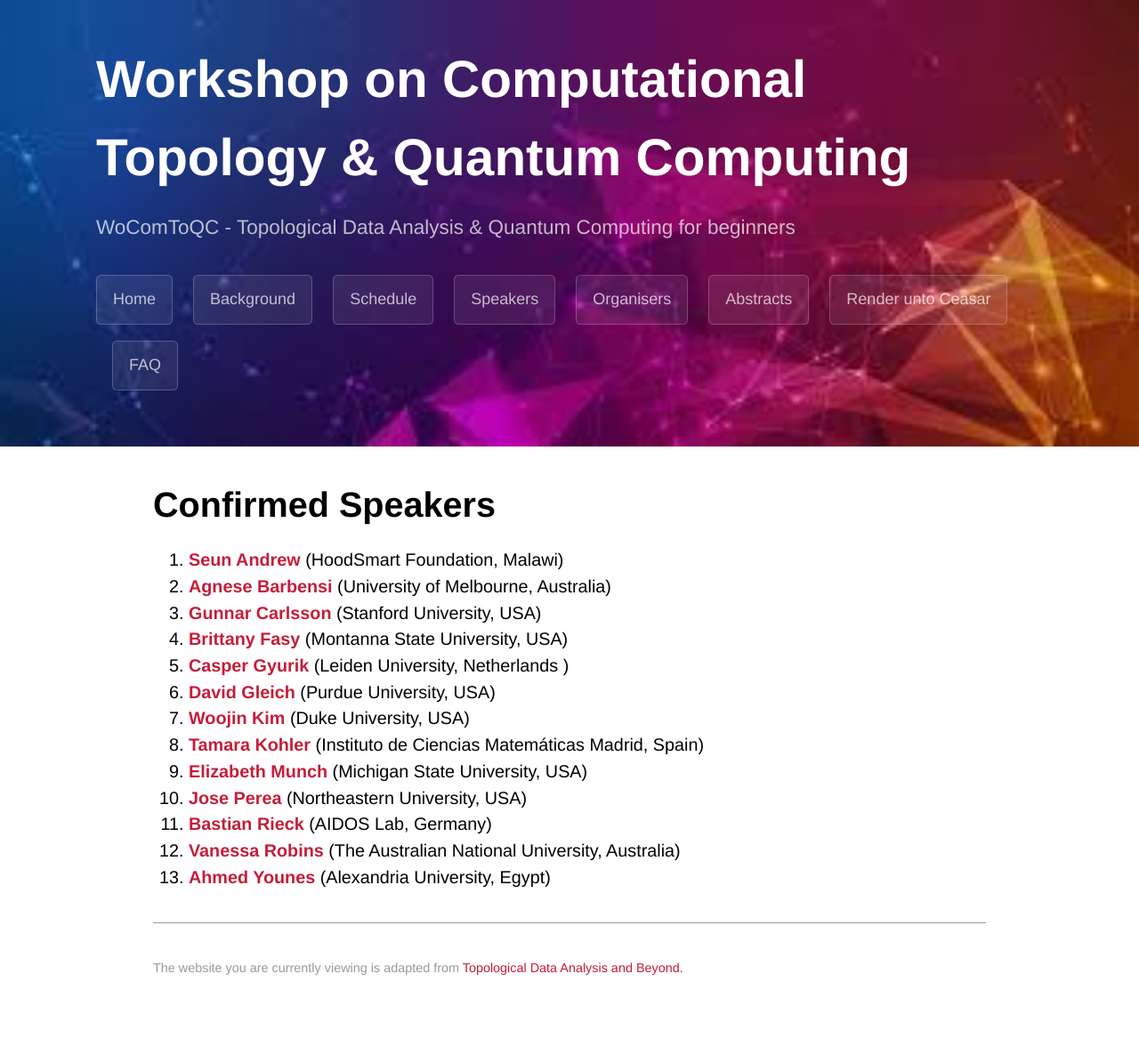
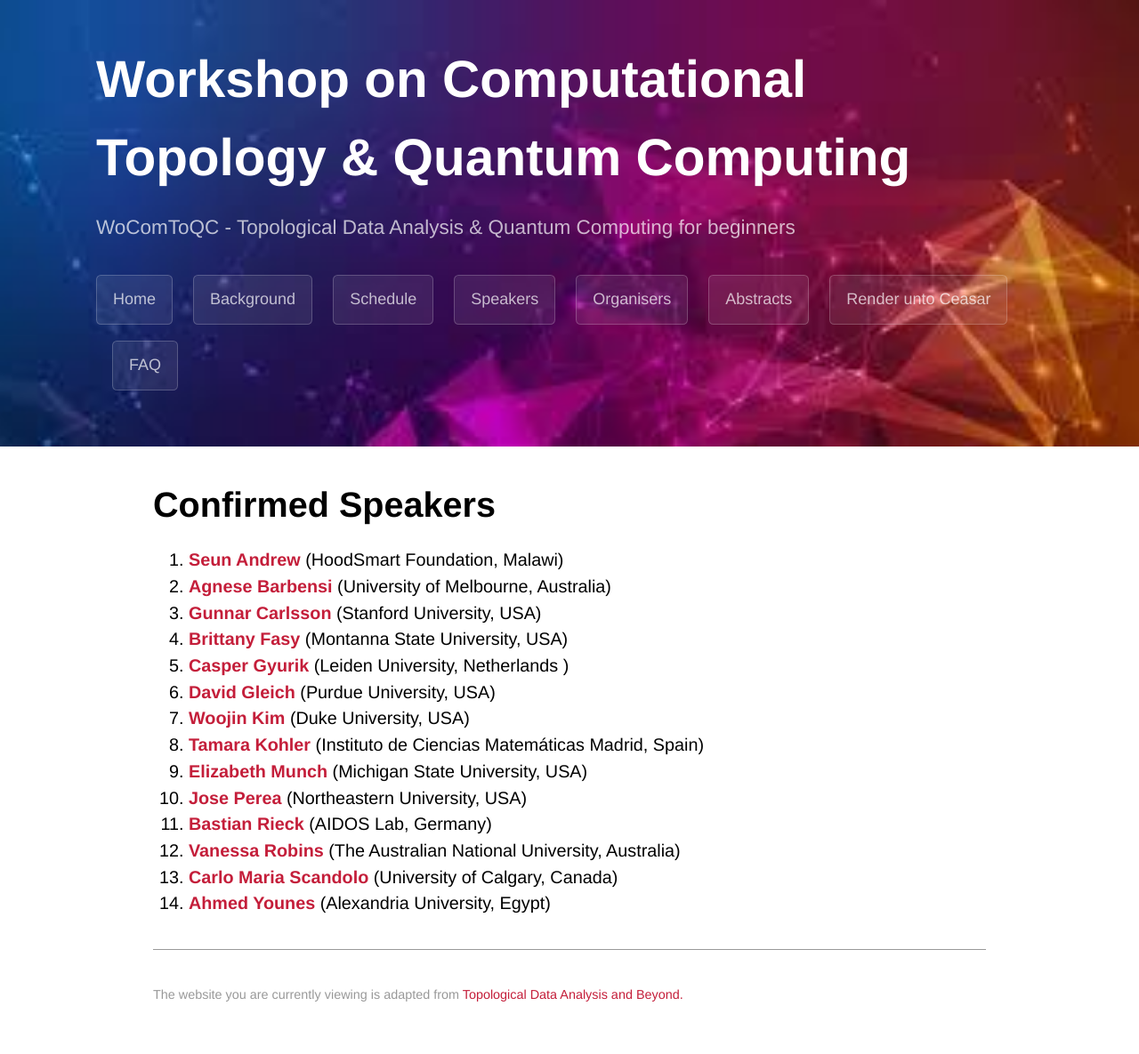
Before and after one commit to WoComtoQC/wocomtoqc.github.io, a Jekyll site: the page built from speakers.md, in a window 1280 px wide. Shown: the whole page at 89% size. Built offline with Jekyll 4.4.1, drawn with Linux system fonts in a browser that asks for light colours; some web fonts are replaced; our own code applies the rules of GitHub Pages for plain Markdown files; before the commit the page ends 1155 px from its top, so only the background shows below that.

Commit message:
Update speakers.md

```diff
--- a/speakers.md
+++ b/speakers.md
@@ -19,4 +19,5 @@ layout: default
 10.  [**Jose Perea**](https://www.joperea.com/) (Northeastern University, USA)
 11.  [**Bastian Rieck**](https://bastian.rieck.me/) (AIDOS Lab, Germany)
 12.  [**Vanessa Robins**](https://physics.anu.edu.au/contact/people/profile.php?ID=75)   (The Australian National University, Australia)
-13.  [**Ahmed Younes**](https://www.linkedin.com/in/ahmed-younes-18910592/) (Alexandria University, Egypt)
+13.  [**Carlo Maria Scandolo**](https://contacts.ucalgary.ca/info/math/profiles/1-9063259) (University of Calgary, Canada)
+14.  [**Ahmed Younes**](https://www.linkedin.com/in/ahmed-younes-18910592/) (Alexandria University, Egypt)
```
